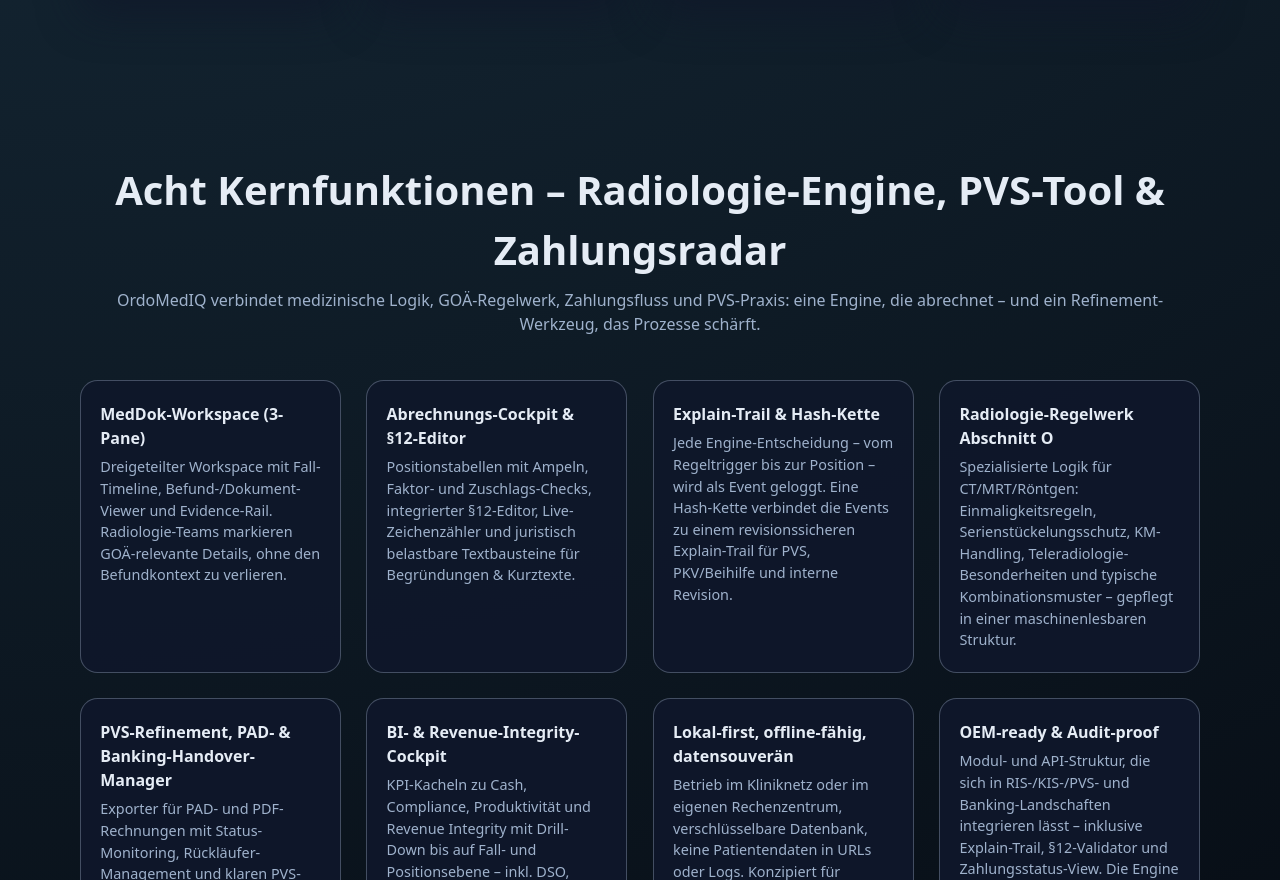
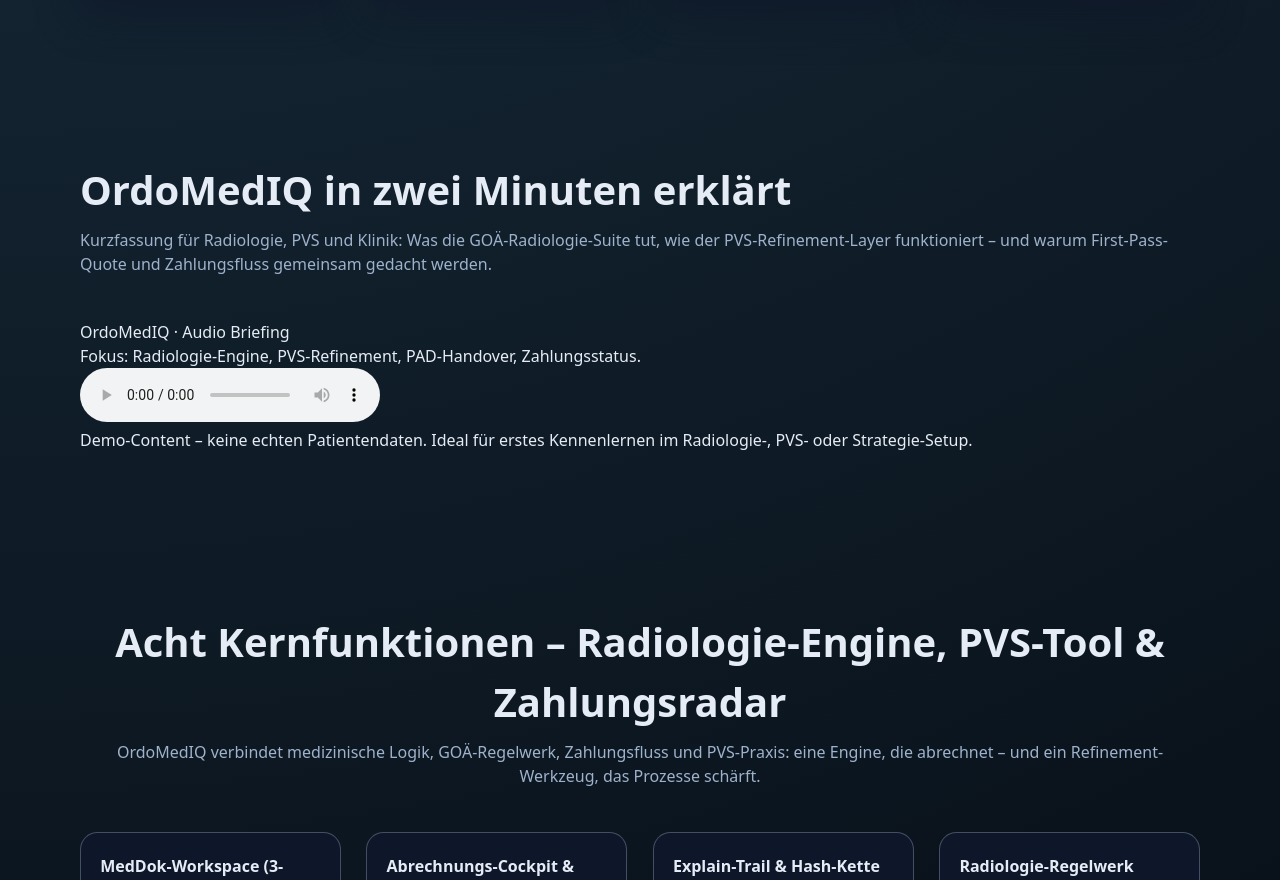
Before and after one commit to OrdoMedIQ/ordomediq_landingpage, a plain HTML site: page index.html in a window 1280 px wide. Shown: the part 1559-2439 px from the top of the page. Drawn offline with Linux system fonts and the light colour scheme.

Commit message:
index.html aktualisieren

```diff
--- a/index.html
+++ b/index.html
@@ -209,6 +209,44 @@
               <li>Optionale Bank-Connectors (z. B. CAMT-Kontoauszüge) für Zahlungseingangs-Matching &amp; Offene-Posten-Status</li>
             </ul>
           </article>
+        </div>
+      </div>
+    </section>
+
+        <!-- Audio Briefing -->
+    <section id="audio-briefing" class="section audio" aria-labelledby="audio-title">
+      <div class="container">
+        <header class="section-header align-left">
+          <h2 id="audio-title">OrdoMedIQ in zwei Minuten erklärt</h2>
+          <p>
+            Kurzfassung für Radiologie, PVS und Klinik: Was die GOÄ-Radiologie-Suite tut,
+            wie der PVS-Refinement-Layer funktioniert – und warum First-Pass-Quote und
+            Zahlungsfluss gemeinsam gedacht werden.
+          </p>
+        </header>
+
+        <div class="audio-card">
+          <div class="audio-meta">
+            <div class="audio-label">OrdoMedIQ · Audio Briefing</div>
+            <div class="audio-sub">
+              Fokus: Radiologie-Engine, PVS-Refinement, PAD-Handover, Zahlungsstatus.
+            </div>
+          </div>
+
+          <audio
+            class="audio-player"
+            controls
+            preload="metadata"
+            aria-label="Audiobriefing zur OrdoMedIQ GOÄ-Radiologie-Suite"
+          >
+            <source src="/ordomediq-audio-briefing.mp3" type="audio/mpeg" />
+            Ihr Browser unterstützt das Abspielen von Audio-Dateien nicht.
+          </audio>
+
+          <div class="audio-note">
+            Demo-Content – keine echten Patientendaten. Ideal für erstes Kennenlernen
+            im Radiologie-, PVS- oder Strategie-Setup.
+          </div>
         </div>
       </div>
     </section>
```
